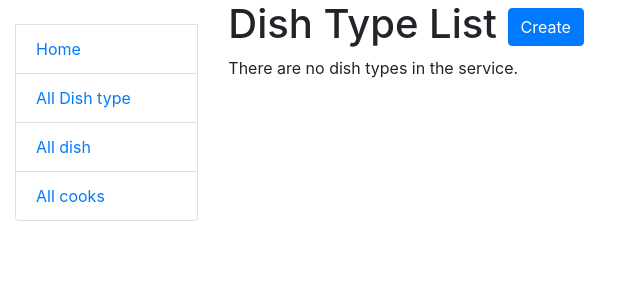
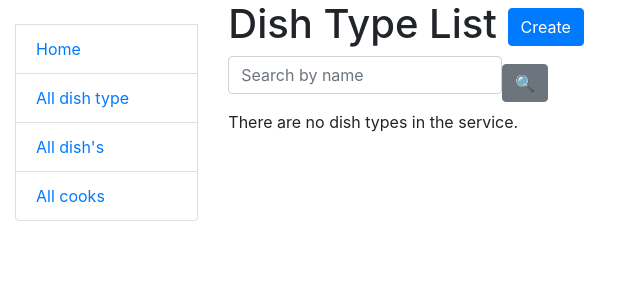
Before and after one commit to roma-mechanic/Restaurant-Kitchen-Service, a Django app: page /dish_type/ in a window 1280 px wide. Shown: the top 300 px of the page, without its empty margins (0-640 px from the left). Run offline with Django 4.2, Linux system fonts and the light colour scheme; data that the repository does not hold is empty; some libraries are stand-ins or nearby versions.

Commit message:
Create and add pagination, search field to dish-type-list

```diff
--- /dev/null
+++ b/kitchen/forms.py
@@ -0,0 +1,10 @@
+from django import forms
+
+
+class DishTypeSearchForm(forms.Form):
+    name = forms.CharField(
+        max_length=255,
+        required=False,
+        label="",
+        widget=forms.TextInput(attrs={"placeholder": "Search by name"}),
+    )
--- a/kitchen/views.py
+++ b/kitchen/views.py
@@ -4,6 +4,7 @@ from django.shortcuts import render
 from django.urls import reverse_lazy
 from django.views import generic
 
+from kitchen.forms import DishTypeSearchForm
 from kitchen.models import Dish, DishType, Cook
 
 
@@ -25,6 +26,21 @@ class DishTypeListView(generic.ListView):
     model = DishType
     template_name = "kitchen/dish_type/dish_type_list.html"
     paginate_by = 5
+
+    def get_context_data(self, *, object_list=None, **kwargs):
+        context = super(DishTypeListView, self).get_context_data(**kwargs)
+        name = self.request.GET.get("name", "")
+        context["dish_type_search_form"] = DishTypeSearchForm(
+            initial={"name": name}
+        )
+        return context
+
+    def get_queryset(self):
+        queryset = DishType.objects.all()
+        form = DishTypeSearchForm(self.request.GET)
+        if form.is_valid():
+            return queryset.filter(name__icontains=form.cleaned_data["name"])
+        return queryset
 
 
 class DishTypeDetailView(generic.DetailView):
--- a/requirements.txt
+++ b/requirements.txt
@@ -4,6 +4,7 @@ black==23.3.0
 bootstrap4==0.1.0
 click==8.1.3
 colorama==0.4.6
+crispy-bootstrap4==2022.1
 crispy-bootstrap5==0.7
 Django==4.2.1
 django-bootstrap-v5==1.0.11
--- a/templates/base.html
+++ b/templates/base.html
@@ -5,7 +5,8 @@
   {% block title %}<title>Restaurant Kitchen service</title>{% endblock %}
   <meta charset="utf-8">
   <meta name="viewport" content="width=device-width, initial-scale=1">
-  <link rel="stylesheet" href="https://cdn.jsdelivr.net/npm/bootstrap@4.6.2/dist/css/bootstrap.min.css" integrity="sha384-xOolHFLEh07PJGoPkLv1IbcEPTNtaed2xpHsD9ESMhqIYd0nLMwNLD69Npy4HI+N" crossorigin="anonymous">
+  <link rel="stylesheet" href="https://cdn.jsdelivr.net/npm/bootstrap@4.6.2/dist/css/bootstrap.min.css"
+        integrity="sha384-xOolHFLEh07PJGoPkLv1IbcEPTNtaed2xpHsD9ESMhqIYd0nLMwNLD69Npy4HI+N" crossorigin="anonymous">
   <!-- Add additional CSS in static file -->
   {% load static %}
   <link rel="stylesheet" href="{% static 'css/styles.css' %}">
--- a/templates/includes/pagination.html
+++ b/templates/includes/pagination.html
@@ -1,10 +1,21 @@
-<!DOCTYPE html>
-<html lang="en">
-<head>
-    <meta charset="UTF-8">
-    <title>Title</title>
-</head>
-<body>
+{% load query_transform %}
 
-</body>
-</html>
+{% if is_paginated %}
+  <ul class="pagination">
+    {% if page_obj.has_previous %}
+      <li class="page-item">
+        <a href="?{% query_transform request page=page_obj.previous_page_number %}" class="page-link">prev</a>
+      </li>
+    {% endif %}
+    <li class="page-item active">
+      <span class="page-link">{{ page_obj.number }} of {{ paginator.num_pages }}</span>
+    </li>
+    {% if page_obj.has_next %}
+      <li class="page-item">
+        <a href="?{% query_transform request page=page_obj.next_page_number %}" class="page-link">next page</a>
+
+      </li>
+    {% endif %}
+  </ul>
+
+{% endif %}
--- a/templates/includes/sidebar.html
+++ b/templates/includes/sidebar.html
@@ -9,7 +9,7 @@
   <br>
 
   <li class="list-group-item"><a href="{% url 'kitchen:index' %}">Home</a></li>
-  <li class="list-group-item"><a href="{% url 'kitchen:dish-type-list' %}">All Dish type</a></li>
-  <li class="list-group-item"><a href="#">All dish</a></li>
+  <li class="list-group-item"><a href="{% url 'kitchen:dish-type-list' %}">All dish type</a></li>
+  <li class="list-group-item"><a href="#">All dish's</a></li>
   <li class="list-group-item"><a href="#">All cooks</a></li>
 </ul>
--- a/templates/kitchen/dish_type/dish_type_list.html
+++ b/templates/kitchen/dish_type/dish_type_list.html
@@ -1,4 +1,6 @@
 {% extends "base.html" %}
+{% load crispy_forms_filters %}
+
 {% block content %}
   <h1>
     Dish Type List
@@ -6,6 +8,11 @@
       Create
     </a>
   </h1>
+
+  <form action="" method="get" class="form-inline">
+    {{ dish_type_search_form|crispy }}
+    <input type="submit" class="btn btn-secondary" value="🔍">
+  </form>
   {% if dishtype_list %}
     <table class="table">
       <tr>
```
Also changed, not shown: kitchen/templatetags/query_transform.py (added, +15 -0 lines), templates/kitchen/dish_type/dish_type_detail.html (+17 -1 lines). Lines whose indentation alone changed are shown as unchanged.
